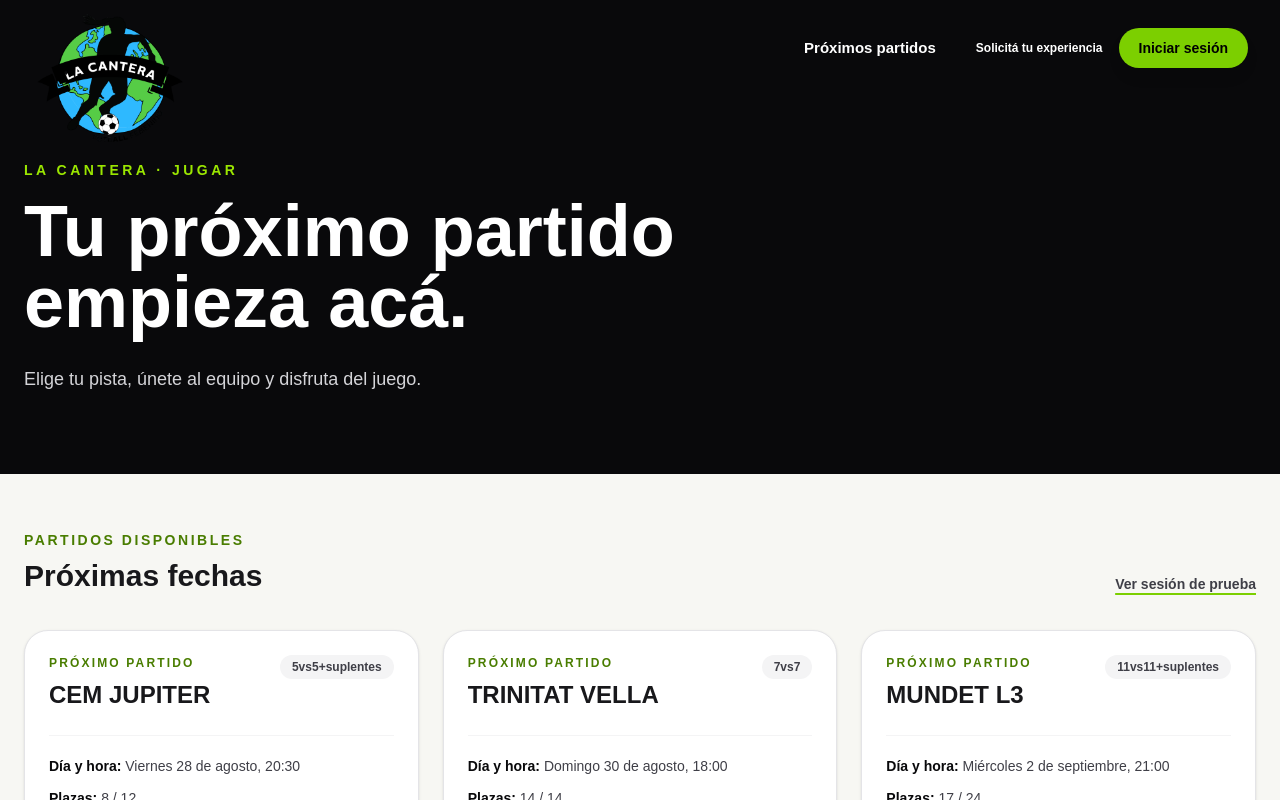
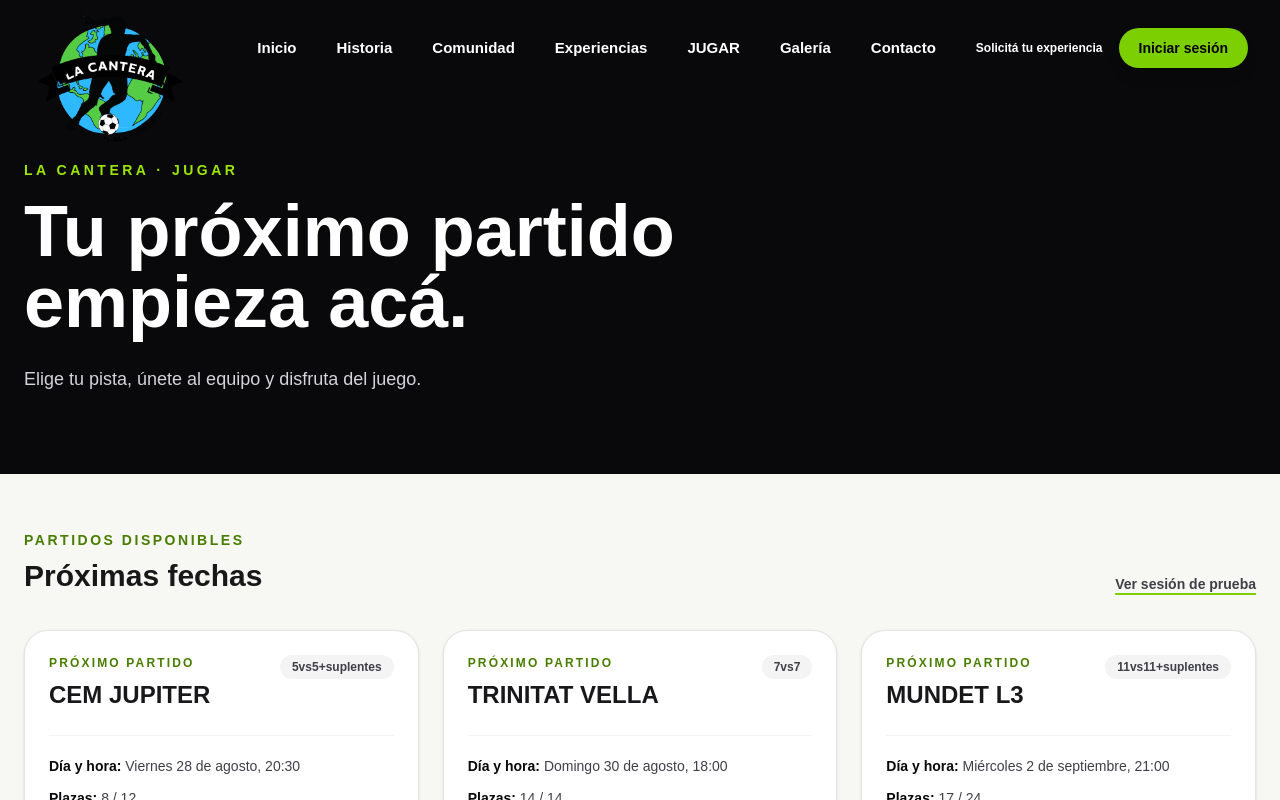
Before and after one commit to lacanteraexperience/lacanteraexperience1, a Next.js app: page /jugar in a window 1280 px wide. Shown: the top 800 px of the page. Built offline with nearby package versions, Linux system fonts and the light colour scheme.

Commit message:
Restaura navegación pública

```diff
--- a/components/Navbar.tsx
+++ b/components/Navbar.tsx
@@ -27,7 +27,6 @@ export default function Navbar() {
   const [menuOpen, setMenuOpen] = useState(false);
   const [scrolled, setScrolled] = useState(false);
   const [sessionActive, setSessionActive] = useState(false);
-  const [isJugarRoute, setIsJugarRoute] = useState(false);
 
   useEffect(() => {
     const handleScroll = () => {
@@ -45,7 +44,6 @@ export default function Navbar() {
 
   useEffect(() => {
     setSessionActive(new URLSearchParams(window.location.search).get("vista") === "sesion");
-    setIsJugarRoute(window.location.pathname.startsWith("/jugar"));
   }, []);
 
   return (
@@ -82,33 +80,7 @@ export default function Navbar() {
 
         <nav className="hidden items-center gap-10 lg:flex">
 
-          {isJugarRoute ? (
-            sessionActive ? (
-              sessionLinks.map((link) => (
-                <a
-                  key={link.label}
-                  href={link.href.replace("/jugar?", "/jugar?vista=sesion&")}
-                  className={`group relative text-[15px] font-semibold transition-colors duration-300 ${
-                    scrolled ? "text-gray-800 hover:text-lime-600" : "text-white hover:text-lime-300"
-                  }`}
-                >
-                  {link.label}
-                  <span className="absolute -bottom-2 left-0 h-[2px] w-0 rounded-full bg-lime-500 transition-all duration-300 group-hover:w-full" />
-                </a>
-              ))
-            ) : (
-              <a
-                href="/jugar#partidos"
-                className={`group relative text-[15px] font-semibold transition-colors duration-300 ${
-                  scrolled ? "text-gray-800 hover:text-lime-600" : "text-white hover:text-lime-300"
-                }`}
-              >
-                Próximos partidos
-                <span className="absolute -bottom-2 left-0 h-[2px] w-0 rounded-full bg-lime-500 transition-all duration-300 group-hover:w-full" />
-              </a>
-            )
-          ) : (
-            links.map((link) => (
+          {links.map((link) => (
             <a
               key={link.href}
               href={link.href}
@@ -119,8 +91,7 @@ export default function Navbar() {
               {link.label}
               <span className="absolute -bottom-2 left-0 h-[2px] w-0 rounded-full bg-lime-500 transition-all duration-300 group-hover:w-full" />
             </a>
-            ))
-          )}
+          ))}
 
           <div className="flex items-center gap-4">
             <a
@@ -145,16 +116,6 @@ export default function Navbar() {
             BOTÓN MÓVIL
         ========================= */}
 
-        {isJugarRoute && !sessionActive ? (
-          <a
-            href="/jugar?vista=sesion"
-            className={`rounded-full border px-4 py-2 text-xs font-bold lg:hidden ${
-              scrolled ? "border-zinc-900 text-zinc-900" : "border-white text-white"
-            }`}
-          >
-            Iniciar sesión
-          </a>
-        ) : (
         <button
           onClick={() => setMenuOpen(!menuOpen)}
           aria-label={menuOpen ? "Cerrar menú" : "Abrir menú"}
@@ -164,7 +125,6 @@ export default function Navbar() {
         >
           {menuOpen ? <HiXMark size={36} /> : <HiBars3 size={36} />}
         </button>
-        )}
 
       </div>
 
@@ -181,9 +141,9 @@ export default function Navbar() {
         }`}
       >
         <nav aria-label="Menú móvil" className="flex min-h-full flex-col gap-2 px-5 py-6">
-          {!isJugarRoute && <p className={`mb-2 text-xs font-bold tracking-[0.16em] ${scrolled ? "text-zinc-500" : "text-lime-300"}`}>NAVEGACIÓN</p>}
+          <p className={`mb-2 text-xs font-bold tracking-[0.16em] ${scrolled ? "text-zinc-500" : "text-lime-300"}`}>NAVEGACIÓN</p>
 
-          {!isJugarRoute && links.map((link) => (
+          {links.map((link) => (
             <a
               key={link.href}
               href={link.href}
```
Lines whose indentation alone changed are shown as unchanged.
